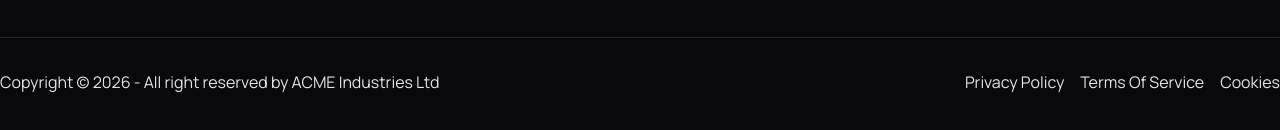
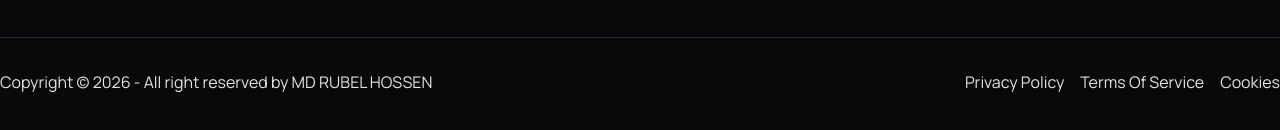
Before and after one commit to rubel9226/Assignment-6, a React (Vite) app: page / in a window 1280 px wide. Shown: the part 5865-5995 px from the top of the page. Built offline with nearby package versions, Linux system fonts and the light colour scheme.

Commit message:
update footer section and add my name

```diff
--- a/src/Components/Footer/Footer.jsx
+++ b/src/Components/Footer/Footer.jsx
@@ -53,7 +53,7 @@
                 <hr className='text-gray-800' />
                 <div className='mt-8 flex justify-between'>
                     <aside>
-                        <p>Copyright © {new Date().getFullYear()} - All right reserved by ACME Industries Ltd</p>
+                        <p>Copyright © {new Date().getFullYear()} - All right reserved by MD RUBEL HOSSEN</p>
                     </aside>
 
                     <div className='space-x-4 capitalize'>
```
